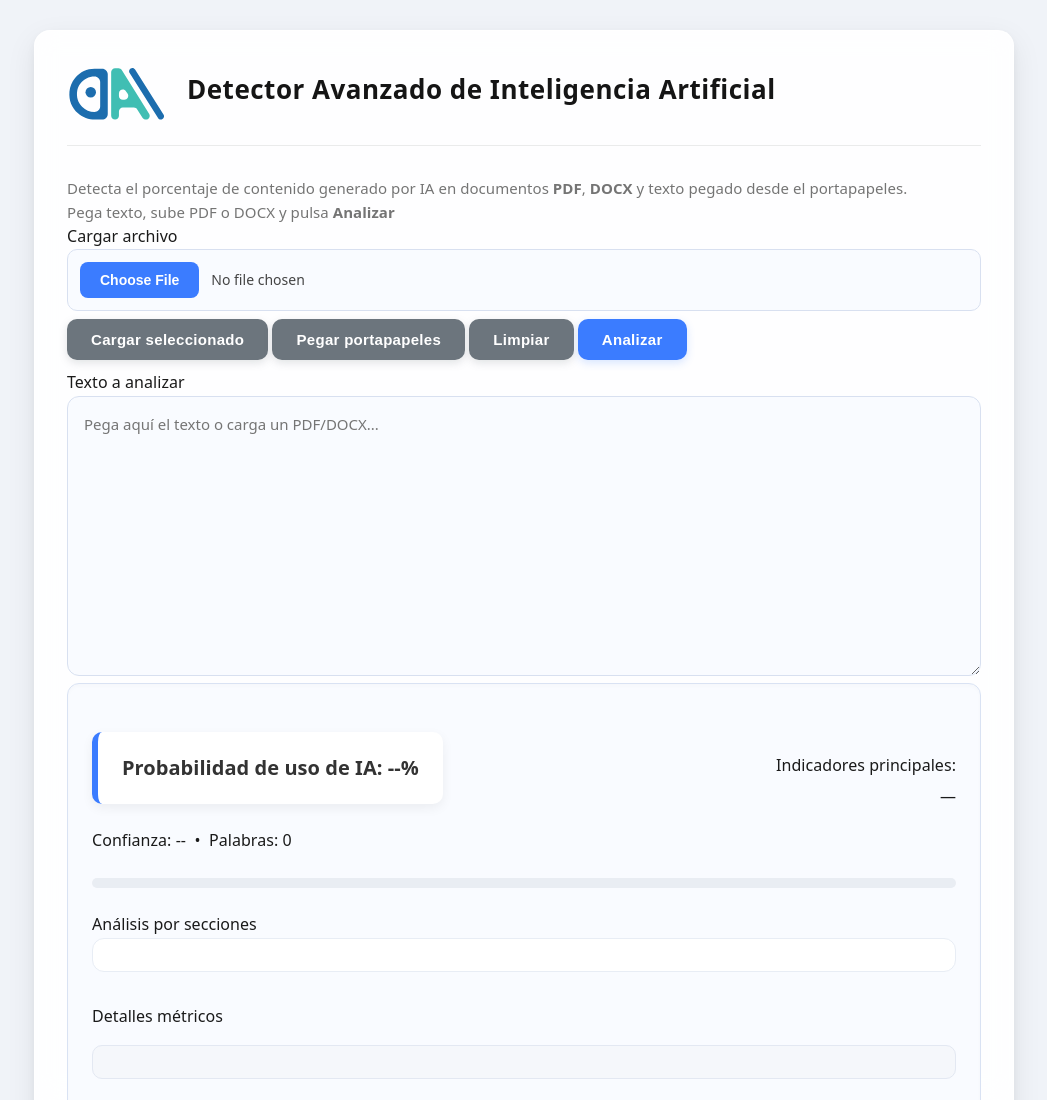
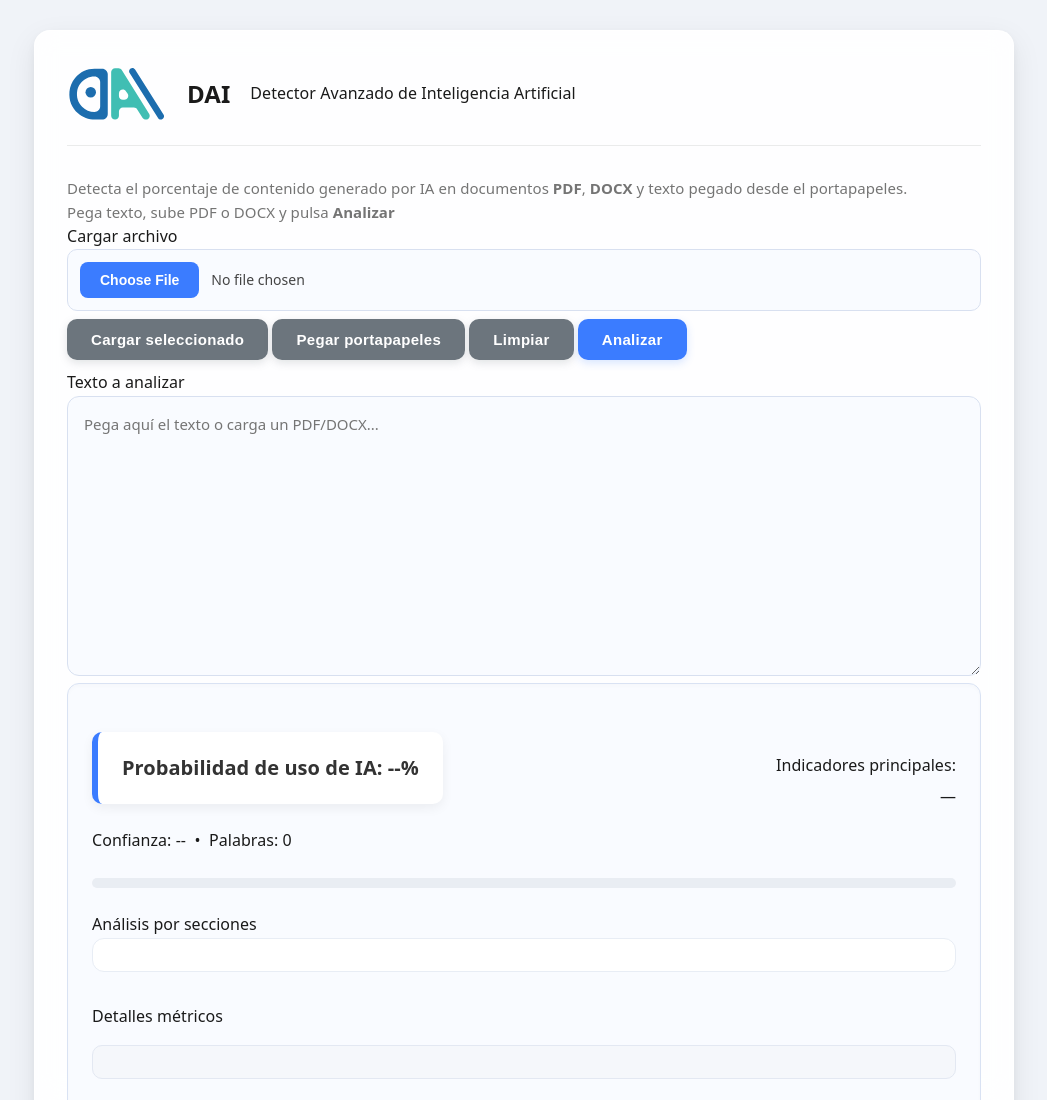
Before and after one commit to elrob7/pla, a plain HTML site: page index.html in a window 1280 px wide. Shown: the top 1100 px of the page, without its empty margins (116-1163 px from the left). Drawn offline with nearby package versions, Linux system fonts and the light colour scheme; a script that the page names is missing.

Commit message:
Add files via upload

```diff
--- a/index.html
+++ b/index.html
@@ -26,8 +26,11 @@
   </div>
     <div class="header-title">
     <img src="dai.svg" alt="dai" width="100px">
-    <h1>Detector Avanzado de Inteligencia Artificial</h1>
+
+    <h2>DAI</h2>
+    <p>Detector Avanzado de Inteligencia Artificial</p>
 </div>
+
 
 
 <div class="deia-titles">
@@ -71,6 +74,7 @@
           </div>
         </div>
         <div style="text-align:right;">
+
           <div class="small">Indicadores principales:</div>
           <div id="indicatorSummary" class="small" style="margin-top:6px;">—</div>
         </div>
```
